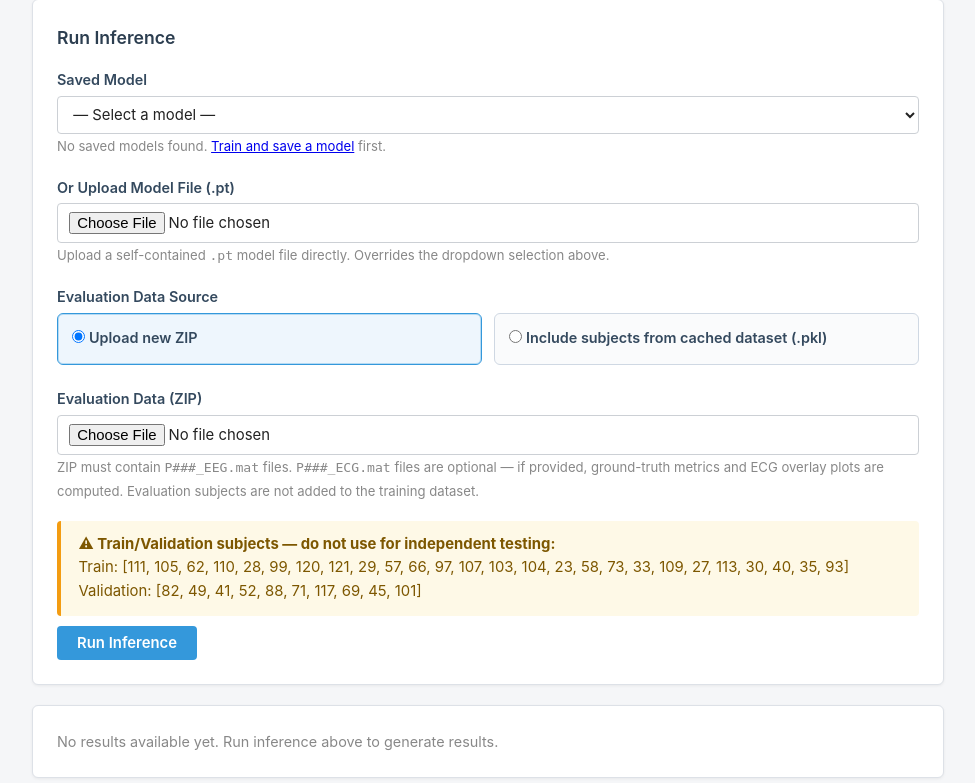
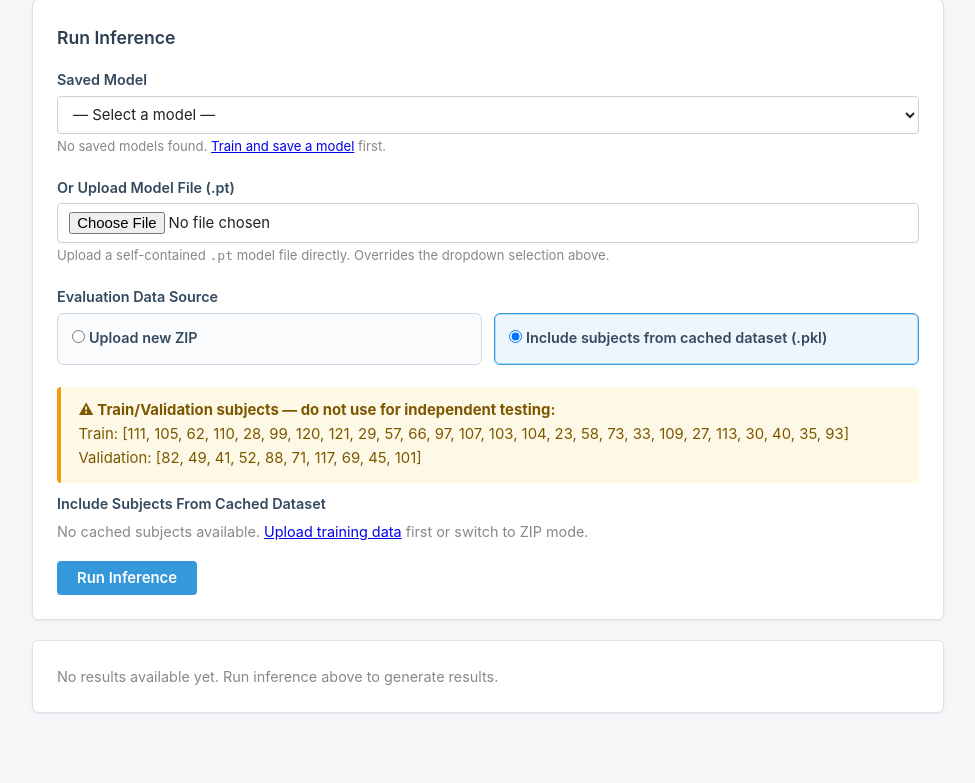
Before and after one commit to ivanbrillo/OnlineEEG-Rpeaks, a Flask app: page /inference in a window 1280 px wide. Shown: the part 213-996 px from the top of the page, without its empty margins (152-1127 px from the left). After the commit the page ends 926 px from the top, so only its background shows below. Run offline with Flask 3, Linux system fonts and the light colour scheme.

Commit message:
New inference changes

```diff
--- a/app.py
+++ b/app.py
@@ -20,7 +20,7 @@ from utils.ui_helpers import allowed_file, allowed_model_file, format_metric, sa
 # ── App setup ─────────────────────────────────────────────────────────────────
 
 app = Flask(__name__)
-app.secret_key = "dev-secret-key-change-in-production"
+app.secret_key = os.environ.get("SECRET_KEY", "dev-secret-key-change-in-production")
 app.config["MAX_CONTENT_LENGTH"] = 10000 * 1024 * 1024  # 10GB upload limit
 
 # Use the OS temp directory so uploaded files never land inside the project
@@ -291,7 +291,7 @@ def inference():
             return redirect(url_for("inference"))
 
         model_id = request.form.get("model_id", "").strip()
-        data_source = request.form.get("data_source", "zip").strip().lower()
+        data_source = request.form.get("data_source", "cached").strip().lower()
         pt_file = request.files.get("pt_file")
         zip_file = request.files.get("zip_file")
         included_subjects = request.form.getlist("included_subjects")
@@ -457,4 +457,6 @@ def results():
 # ── Entry point ────────────────────────────────────────────────────────────────
 
 if __name__ == "__main__":
-    app.run(debug=True, host="0.0.0.0", port=5000, use_reloader=False)
+    debug_mode = os.environ.get("FLASK_DEBUG", "0").lower() in {"1", "true", "yes"}
+    port = int(os.environ.get("PORT", "5000"))
+    app.run(debug=debug_mode, host="0.0.0.0", port=port, use_reloader=False)
--- a/requirements.txt
+++ b/requirements.txt
@@ -1,4 +1,5 @@
 flask
+gunicorn
 numpy
 scipy
 torch
--- a/templates/inference.html
+++ b/templates/inference.html
@@ -4,7 +4,7 @@
 {% block content %}
 {% set iv = inference_form_values or {} %}
 {% set selected_model_id = iv.get('model_id', '') %}
-{% set selected_data_source = iv.get('data_source', 'zip') %}
+{% set selected_data_source = iv.get('data_source', 'cached') %}
 {% set selected_subjects = iv.get('included_subjects', []) %}
 <div class="page-header">
     <h1>Inference &amp; Results</h1>
@@ -409,7 +409,7 @@
 
     function getDataSource() {
         var selected = document.querySelector('input[name="data_source"]:checked');
-        return selected ? selected.value : "zip";
+        return selected ? selected.value : "cached";
     }
 
     function updateDataSourceUI() {
```
Also changed, not shown: 1 other file.
